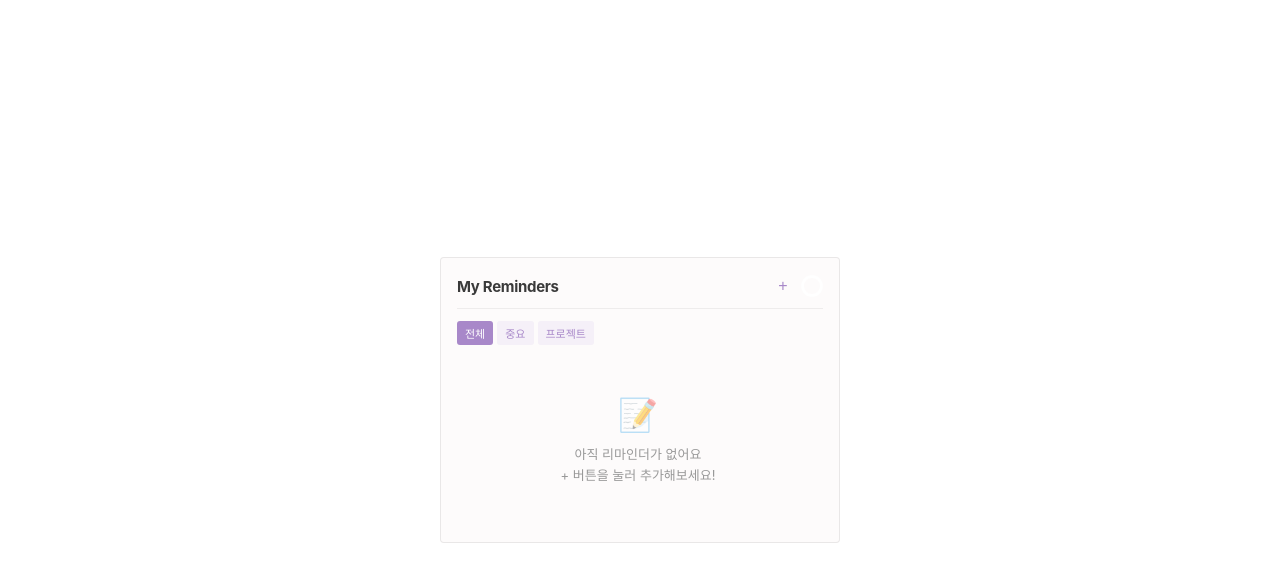
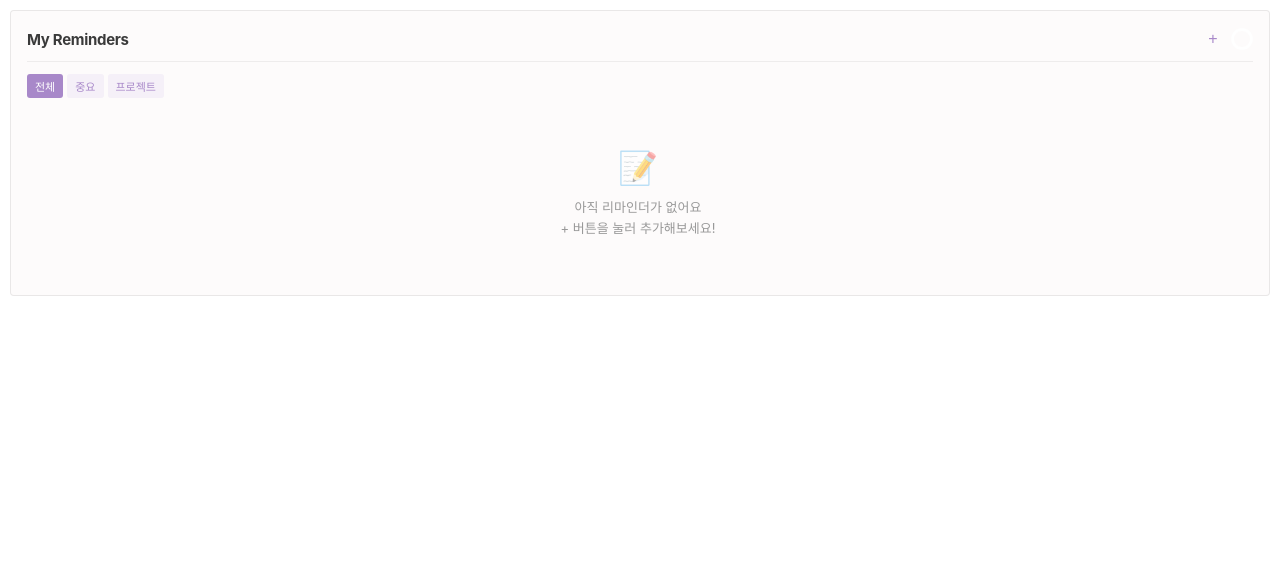
Before and after one commit to y20220215/Reminder, a plain HTML site: page index.html in a window 1280 px wide. Drawn offline with Linux system fonts and the light colour scheme.

Commit message:
Update index.html

```diff
--- a/index.html
+++ b/index.html
@@ -11,26 +11,36 @@
             box-sizing: border-box;
         }
 
+        /* 1. HTML/Body 높이 및 레이아웃 조정 */
+        html {
+            height: 100%; /* 부모(iframe) 높이 채우기 */
+        }
+
         body {
             background: transparent;
             font-family: 'Pretendard', -apple-system, BlinkMacSystemFont, 'Segoe UI', sans-serif;
-            display: flex;
-            justify-content: center;
-            align-items: center;
-            min-height: 100vh;
-            padding: 20px;
+            /* Flex 중앙 정렬 제거, 뷰포트 높이 제한 제거 */
+            display: block;
+            min-height: 100%; /* 높이 유연화 */
+            padding: 10px; /* 여백을 10px로 조정 */
             margin: 0;
         }
 
+        /* 2. 위젯 컨테이너 크기 제한 완화 */
         .widget-container {
             width: 100%;
-            max-width: 400px;
-            min-width: 250px;
+            max-width: 100%; /* 최대 너비 제한 해제 */
+            min-width: 100%; /* 최소 너비 제한 해제 및 100% 너비 유지 */
+
             background: #fdfbfb;
             border-radius: 4px;
             padding: 16px;
             border: 1px solid rgba(0, 0, 0, 0.08);
             box-sizing: border-box;
+
+            /* 필요 시, 중앙 정렬은 Notion에서 처리하므로 여기서 제거하거나 유지 */
+            margin-left: auto;
+            margin-right: auto;
         }
 
         .widget-header {
@@ -117,8 +127,9 @@
             color: white;
         }
 
+        /* 3. 리마인더 리스트 높이 조정 */
         .reminder-list {
-            max-height: 450px;
+            max-height: 60vh; /* 뷰포트 높이에 비례하도록 설정 */
             overflow-y: auto;
             padding-right: 4px;
         }
@@ -138,13 +149,13 @@
             }
 
             .reminder-list {
-                max-height: 350px;
+                max-height: 350px; /* 작은 화면에서는 고정값 유지 */
             }
         }
 
         @media (min-width: 400px) {
             .reminder-list {
-                max-height: 500px;
+                max-height: 70vh; /* 큰 화면에서는 높이 비율 증가 */
             }
         }
 
@@ -572,7 +583,6 @@
         <div class="reminder-list" id="reminderList"></div>
     </div>
 
-    <!-- 추가/수정 모달 -->
     <div class="modal" id="reminderModal">
         <div class="modal-content">
             <div class="modal-title" id="modalTitle">리마인더 추가</div>
@@ -612,7 +622,6 @@
         </div>
     </div>
 
-    <!-- 색상 선택 모달 -->
     <div class="modal" id="colorModal">
         <div class="modal-content">
             <div class="modal-title">위젯 색상 선택</div>
```
